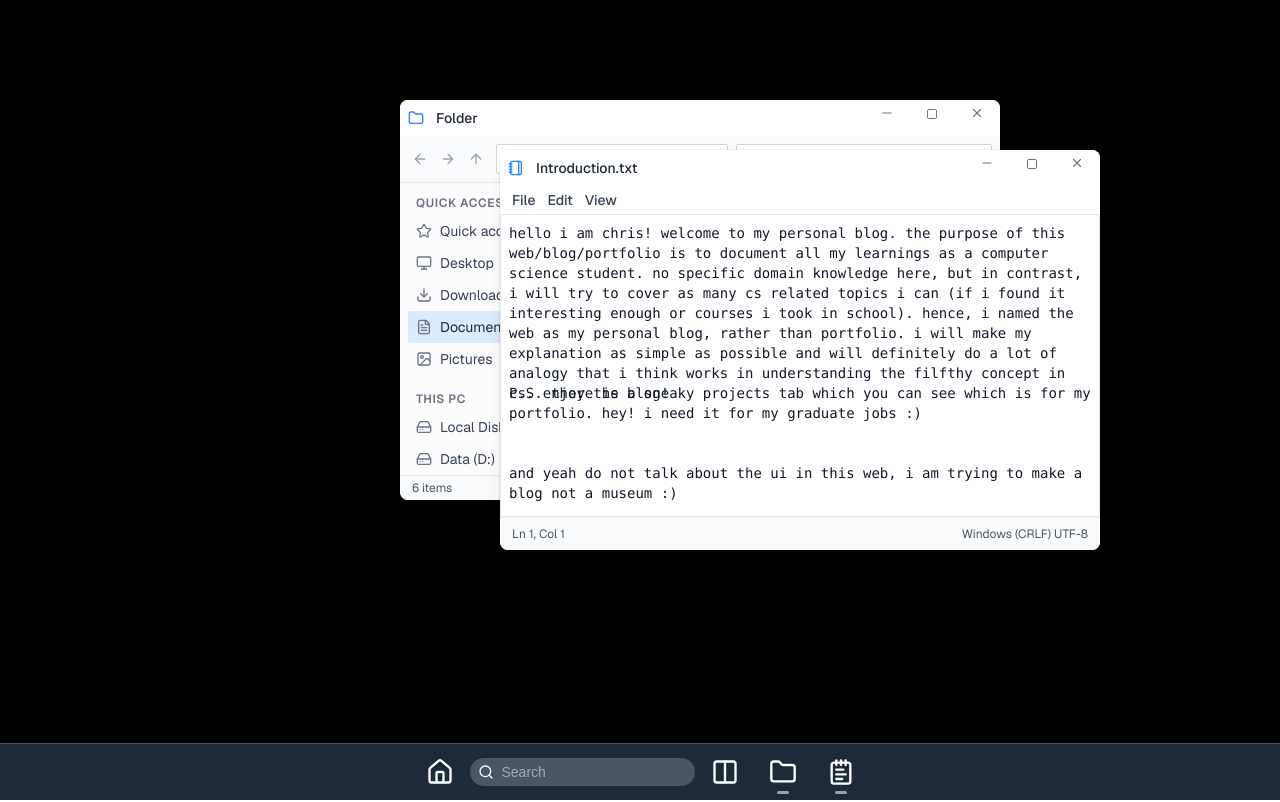
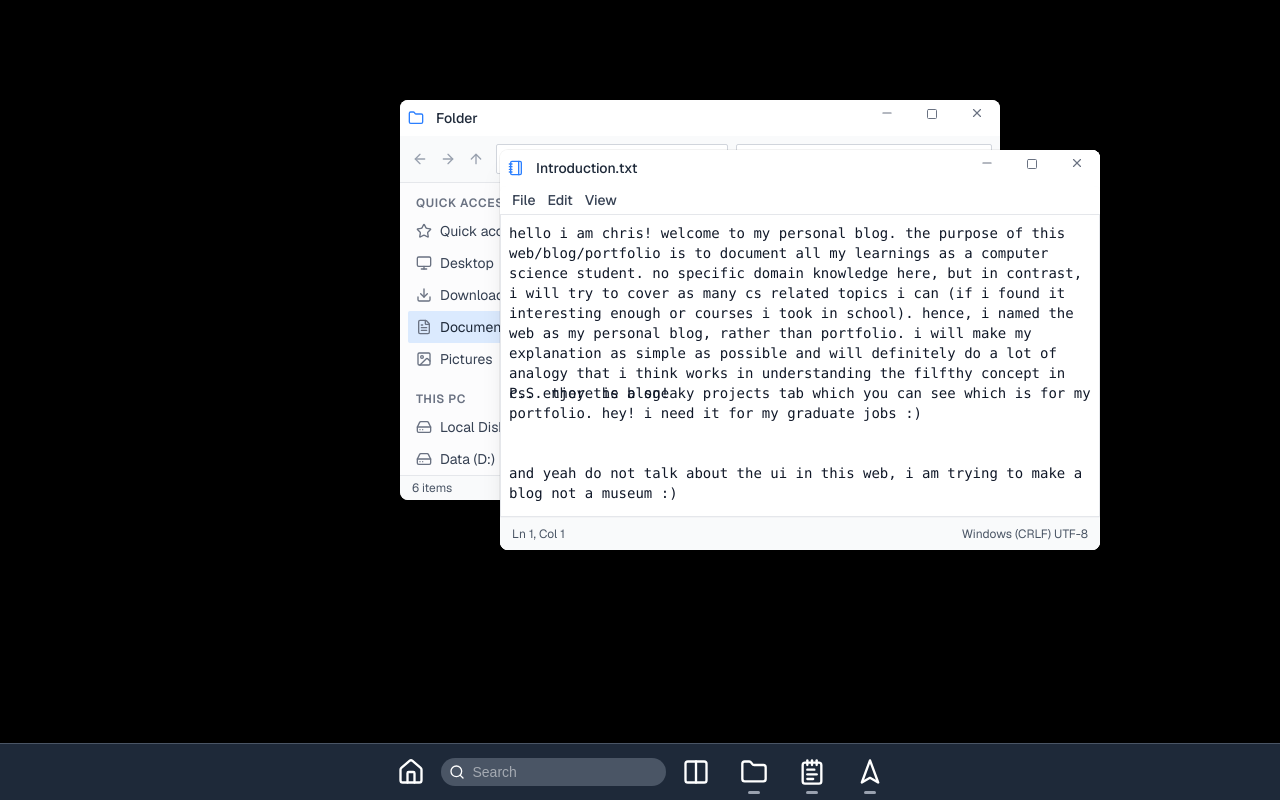
Before and after one commit to chritzadz/blog, a Next.js app: page / in a window 1280 px wide. Built offline with nearby package versions, Linux system fonts and the light colour scheme.

Commit message:
feat: setup ide for kali compiler

```diff
--- a/src/app/page.tsx
+++ b/src/app/page.tsx
@@ -1,13 +1,10 @@
 "use client"
 
 import NotepadUI from "@/components/NotepadUI";
-import FeatureCard from "@/components/FeatureCard";
-import { Folder, Notebook } from "lucide-react";
+import { Folder, Navigation2, Notebook } from "lucide-react";
 import WindowScreen from "@/components/screen/WindowScreen";
 import WindowsWindow from "@/components/window/WindowsWindow";
-import { FileText } from "lucide-react";
 import { useState } from "react";
-import App from "next/app";
 import FolderUI from "@/components/FolderUI";
 
 export default function Home() {
@@ -19,28 +16,70 @@ export default function Home() {
   //to make it easy currently there is three windows
   1. notepad
   2. folder
+  3. IDE
   */
 
   const [isNotepadOpen, setIsNotepadOpen] = useState<boolean>(true);
   const [isNotepadActive, setIsNotepadActive] = useState<boolean>(true);
   const [isFolderOpen, setIsFolderOpen] = useState<boolean>(true);
   const [isFolderActive, setIsFolderActive] = useState<boolean>(true);
+  const [isIdeOpen, setIsIdeOpen] = useState<boolean>(true);
+  const [isIdeActive, setIsIdeActive] = useState<boolean>(true);
+
+    // z-index management
+    const [zIndices, setZIndices] = useState({
+      notepad: 3,
+      folder: 2,
+      ide: 1,
+    });
+
+  const bringToFront = (window: "notepad" | "folder" | "ide") => {
+    const maxZ = Math.max(...Object.values(zIndices));
+    setZIndices((prev) => {
+      const newZ = { ...prev };
+      (Object.keys(newZ) as Array<"notepad" | "folder" | "ide">).forEach((key) => {
+        if (key !== window && newZ[key] > prev[window]) {
+          newZ[key] -= 1;
+        }
+      });
+      newZ[window] = maxZ;
+      return {
+        notepad: newZ.notepad,
+        folder: newZ.folder,
+        ide: newZ.ide,
+      };
+    });
+  };
 
   const clickedNotepadIcon = () => {
     if (isNotepadOpen){
       setIsNotepadActive(!isNotepadActive);
+        bringToFront("notepad");
     } else {
       setIsNotepadOpen(!isNotepadOpen);
+        bringToFront("notepad");
     }
   };
 
   const clickedFolderIcon = () => {
     if (isFolderOpen){
       setIsFolderActive(!isFolderActive);
+        bringToFront("folder");
     } else {
       setIsFolderOpen(!isFolderOpen);
+        bringToFront("folder");
     }
   };
+
+  const clickedIdeIcon = () => {
+    if (isIdeOpen){
+      setIsIdeActive(!isIdeActive);
+        bringToFront("ide");
+    } else {
+      setIsIdeOpen(!isIdeOpen);
+        bringToFront("ide");
+    }
+  }
 
 
   return (
@@ -51,6 +90,9 @@ export default function Home() {
       clickedFolderIcon={clickedFolderIcon}
       folderOpen={isFolderOpen}
       folderActive={isFolderActive}
+      clickedIdeIcon={clickedIdeIcon}
+      ideOpen={isIdeOpen}
+      ideActive={isIdeActive}
     >
       <div className="relative flex h-screen w-full items-center justify-center flex-col font-sans bg-primary-gray">
         <div className="p-5 w-1/3">
@@ -64,8 +106,10 @@ export default function Home() {
             initialPosition={{ x: 400, y: 100 }}
             open={isFolderOpen}
             active={isFolderActive}
+            zIndex={zIndices.folder}
             onClose={() => setIsFolderOpen(false)}
             onMinimize={clickedFolderIcon}
+            onClick={() => bringToFront("folder")}
           >
             <FolderUI></FolderUI>
           </WindowsWindow>
@@ -75,8 +119,23 @@ export default function Home() {
             initialPosition={{ x: 500, y: 150 }}
             open={isNotepadOpen}
             active={isNotepadActive}
+            zIndex={zIndices.notepad}
             onClose={() => setIsNotepadOpen(false)}
             onMinimize={clickedNotepadIcon}
+            onClick={() => bringToFront("notepad")}
+          >
+            <NotepadUI></NotepadUI>
+          </WindowsWindow>
+          <WindowsWindow
+            title="Visual Studio Code"
+            icon={Navigation2}
+            initialPosition={{ x: 500, y: 150 }}
+            open={isIdeOpen}
+            active={isIdeActive}
+            zIndex={zIndices.ide}
+            onClose={() => setIsIdeOpen(false)}
+            onMinimize={clickedIdeIcon}
+            onClick={() => bringToFront("ide")}
           >
             <NotepadUI></NotepadUI>
           </WindowsWindow>
--- a/src/components/screen/WindowScreen.tsx
+++ b/src/components/screen/WindowScreen.tsx
@@ -1,6 +1,6 @@
 import React, { useState } from "react";
 import WindowIcon from "../windows/WindowIcon";
-import { Columns2, Folder, House, NotepadText } from "lucide-react";
+import { Columns2, Folder, House, Navigation2, NotepadText } from "lucide-react";
 import WindowSearch from "../windows/WindowSearch";
 
 type WindowScreenProps = {
@@ -11,6 +11,9 @@ type WindowScreenProps = {
   clickedFolderIcon: () => void;
   folderOpen: boolean;
   folderActive: boolean;
+  clickedIdeIcon: () => void;
+  ideOpen: boolean;
+  ideActive: boolean;
 };
 
 export default function WindowScreen({
@@ -20,7 +23,10 @@ export default function WindowScreen({
   notepadOpen,
   clickedFolderIcon,
   folderActive,
-  folderOpen
+  folderOpen,
+  clickedIdeIcon,
+  ideOpen,
+  ideActive
 }: WindowScreenProps) {
   return (
     <div className="relative w-full h-screen bg-black">
@@ -34,6 +40,7 @@ export default function WindowScreen({
 				<WindowIcon Icon={Columns2}></WindowIcon>
 				<WindowIcon Icon={Folder} onClick={clickedFolderIcon} openState={folderOpen} activeState={folderActive}></WindowIcon>
 				<WindowIcon Icon={NotepadText} onClick={clickedNotepadIcon} openState={notepadOpen} activeState={notepadActive}></WindowIcon>
+        <WindowIcon Icon={Navigation2} onClick={clickedIdeIcon} openState={ideOpen} activeState={ideActive}></WindowIcon>
       </div>
     </div>
   );
--- a/src/components/window/WindowsWindow.tsx
+++ b/src/components/window/WindowsWindow.tsx
@@ -14,6 +14,8 @@ interface WindowsWindowProps {
   onFocus?: () => void;
   onClose?: () => void;
   onMinimize?: () => void;
+  zIndex?: number;
+  onClick?: () => void;
 }
 
 const WindowsWindow: React.FC<WindowsWindowProps> = ({
@@ -26,7 +28,9 @@ const WindowsWindow: React.FC<WindowsWindowProps> = ({
   onMinimize,
   open,
   icon: Icon,
-  active
+  active,
+  zIndex,
+  onClick
 }) => {
   const [position, setPosition] = useState(initialPosition);
   const [size, setSize] = useState({ width: 600, height: 400 });
@@ -100,16 +104,19 @@ const WindowsWindow: React.FC<WindowsWindowProps> = ({
     <div
       ref={windowRef}
       className={`absolute flex flex-col bg-white rounded-lg shadow-xl overflow-hidden ${
-        isActive ? "z-50 shadow-2xl ring-1 ring-black/5" : "z-10 opacity-95"
+        isActive ? "shadow-2xl ring-1 ring-black/5" : "opacity-95"
       }`}
       style={{
         left: position.x,
+        top: position.y,
+        zIndex: zIndex ?? (isActive ? 50 : 10),
         top: position.y,
         width: size.width,
         height: size.height,
         minHeight: "200px",
         maxHeight: "90vh",
       }}
+      onClick={onClick}
       onMouseDown={() => onFocus && onFocus()}
     >
       {/* Title Bar */}
```
Also changed, not shown: src/app/blogs/design-analysis-and-algorithm/greedy/page.tsx (line endings or trailing spaces).
